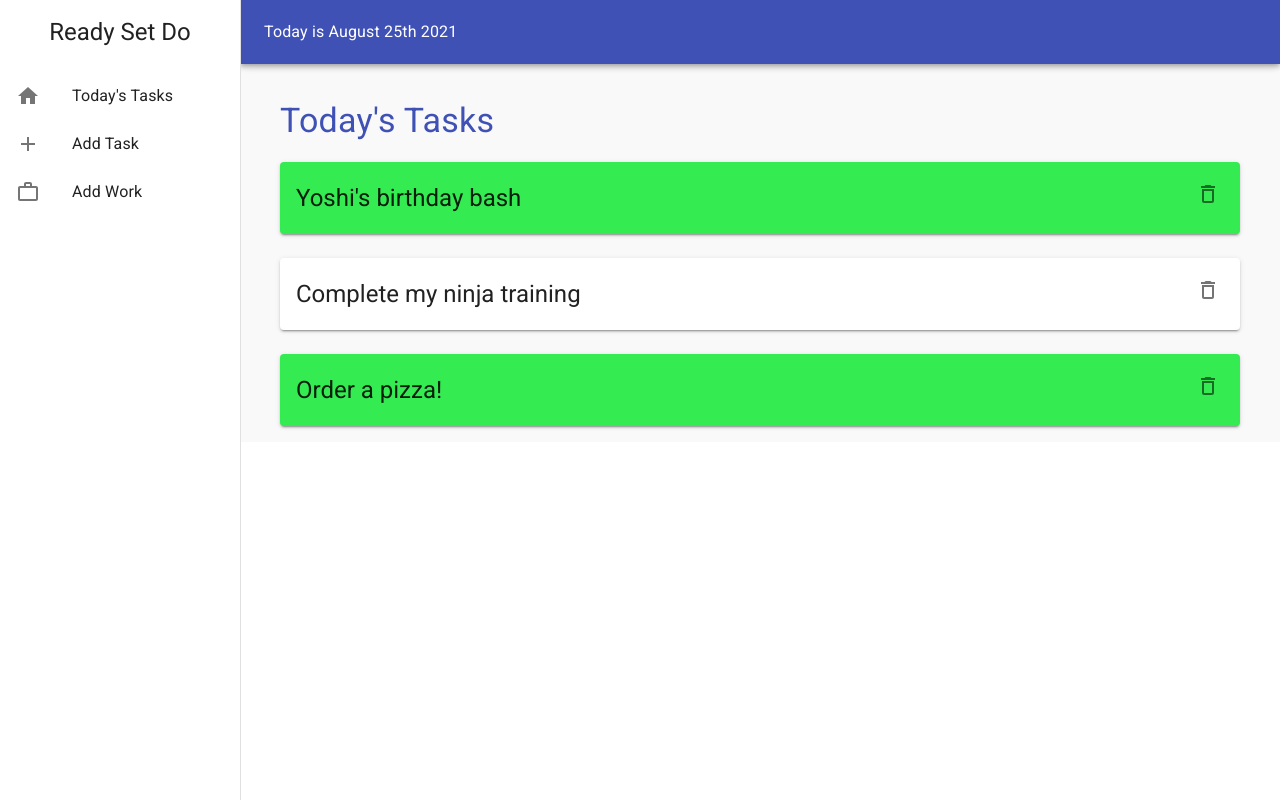
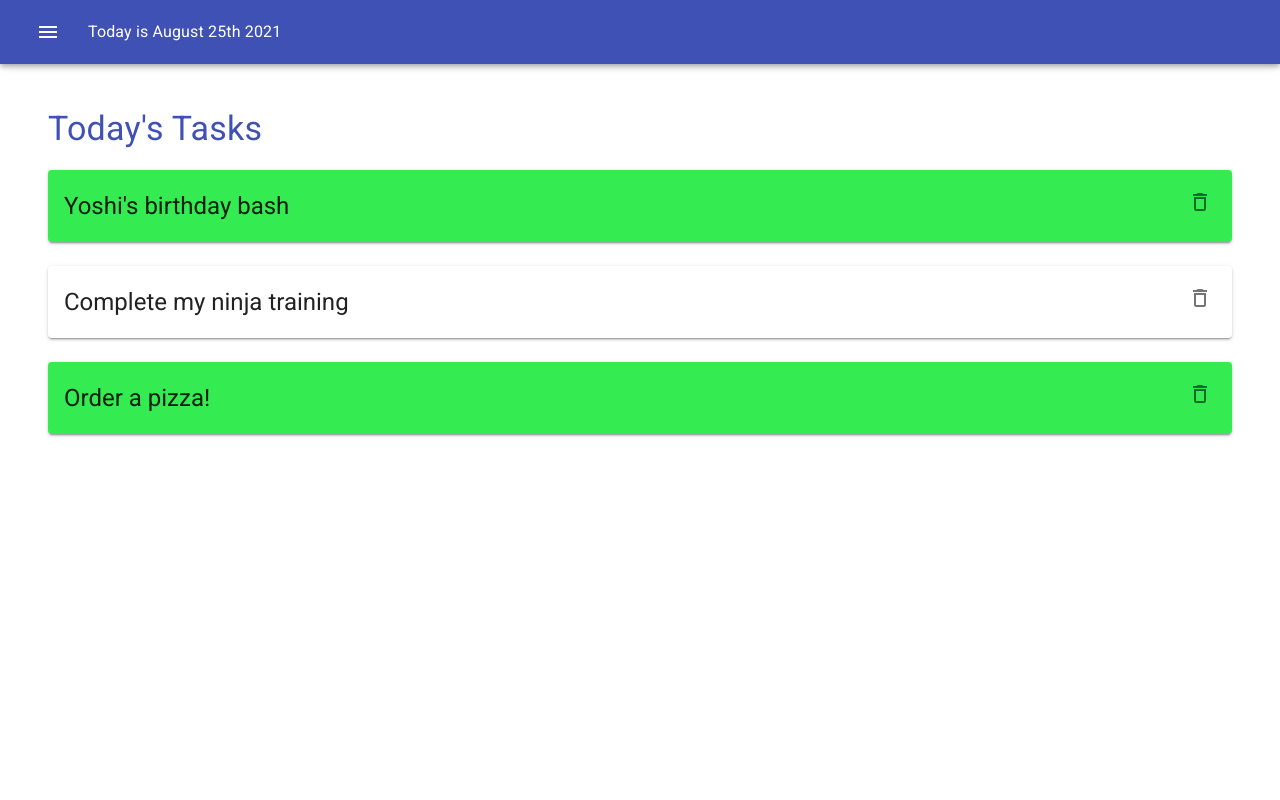
Before and after one commit to denn15law/ready-set-do, a React (Create React App) app: page / in a window 1280 px wide. Built offline with nearby package versions, Linux system fonts and the light colour scheme; data requests are answered from the project's data file.

Commit message:
working persistent drawer

```diff
--- a/src/App.js
+++ b/src/App.js
@@ -13,11 +13,9 @@ function App() {
       <Layout>
         <Switch>
           <Route exact path="/">
-
             <TaskList/>
           </Route>
           <Route exact path="/addTask">
-
             <AddTasks/>
           </Route>
         </Switch>
--- a/src/components/Layout.jsx
+++ b/src/components/Layout.jsx
@@ -1,8 +1,9 @@
-import { AppBar, Drawer, List, ListItem, ListItemIcon, ListItemText, makeStyles, Toolbar, Typography } from '@material-ui/core'
-import { Add, Home, WorkOutline } from '@material-ui/icons'
-import React from 'react'
+import { AppBar, Drawer, IconButton, List, ListItem, ListItemIcon, ListItemText, makeStyles, Toolbar, Typography, useTheme } from '@material-ui/core'
+import { Add, Home, WorkOutline, Menu, ChevronLeft } from '@material-ui/icons'
+import React, { useState } from 'react'
 import { useHistory } from 'react-router-dom'
 import { format } from 'date-fns'
+import clsx from 'clsx'
 
 
 const drawerWidth = 240
@@ -25,11 +26,48 @@ const useStyles = makeStyles((theme) => {
         title: {
             padding: theme.spacing(2)
         },
-        appbar: {
+        appBar: {
+            transition: theme.transitions.create(['margin', 'width'], {
+              easing: theme.transitions.easing.sharp,
+              duration: theme.transitions.duration.leavingScreen,
+            }),
+          },
+          appBarShift: {
             width: `calc(100% - ${drawerWidth}px)`,
-            marginLeft: drawerWidth
+            marginLeft: drawerWidth,
+            transition: theme.transitions.create(['margin', 'width'], {
+              easing: theme.transitions.easing.easeOut,
+              duration: theme.transitions.duration.enteringScreen,
+            }),
+          },
+        toolbar: theme.mixins.toolbar,
+        drawerHeader: {
+            display: 'flex',
+            alignItems: 'center',
+
         },
-        toolbar: theme.mixins.toolbar
+        content: {
+            flexGrow: 1,
+            padding: theme.spacing(3),
+            transition: theme.transitions.create('margin', {
+              easing: theme.transitions.easing.sharp,
+              duration: theme.transitions.duration.leavingScreen,
+            }),
+            marginLeft: -drawerWidth,
+        },
+          contentShift: {
+            transition: theme.transitions.create('margin', {
+              easing: theme.transitions.easing.easeOut,
+              duration: theme.transitions.duration.enteringScreen,
+            }),
+            marginLeft: 0,
+        },
+        menuButton: {
+            marginRight: theme.spacing(2),
+        },
+        hide: {
+            display: 'none',
+        },
     }
 })
 
@@ -37,6 +75,16 @@ export default function Layout({children}) {
 
     const history = useHistory()
     const classes = useStyles()
+    const theme = useTheme()
+    const [open, setOpen] = useState(false)
+
+    const handleDrawerOpen = () => {
+        setOpen(true)
+    }
+    const handleDrawerClose = () => {
+        setOpen(false);
+    }
+
     const menuItems = [
         {
             text: "Today's Tasks",
@@ -60,8 +108,16 @@ export default function Layout({children}) {
 
             <AppBar
                 position = 'fixed'
-                className ={classes.appbar}>
+                className={clsx(classes.appBar, {
+                    [classes.appBarShift]: open,
+                  })}>
                 <Toolbar>
+                    <IconButton
+                        color="inherit"
+                        onClick= {handleDrawerOpen}
+                        className={clsx(classes.menuButton, open && classes.hide)}>
+                        <Menu/>
+                    </IconButton>
                     <Typography>
                         Today is {format(new Date(), 'MMMM do Y')}
                     </Typography>
@@ -69,10 +125,15 @@ export default function Layout({children}) {
             </AppBar>
             <Drawer
                 className = {classes.drawer}
-                variant = 'permanent'
+                variant = 'persistent'
                 anchor = 'left'
-                classes = {{paper: classes.drawerPaper}}>
-                <div>
+                classes = {{paper: classes.drawerPaper}}
+                open = {open}>
+                <div className = {classes.drawerHeader}>
+                    <IconButton
+                        onClick = {handleDrawerClose}>
+                        <ChevronLeft/>
+                    </IconButton>
                     <Typography
                         variant = 'h5'
                         align = 'center'
@@ -93,7 +154,11 @@ export default function Layout({children}) {
                 </List>
             </Drawer>
 
-            <div className = {classes.page}>
+            <div
+                className={clsx(classes.content, {
+                    [classes.contentShift]: open,
+                })}
+            >
                 <div className = {classes.toolbar}></div>
                 {children}
             </div>
```
